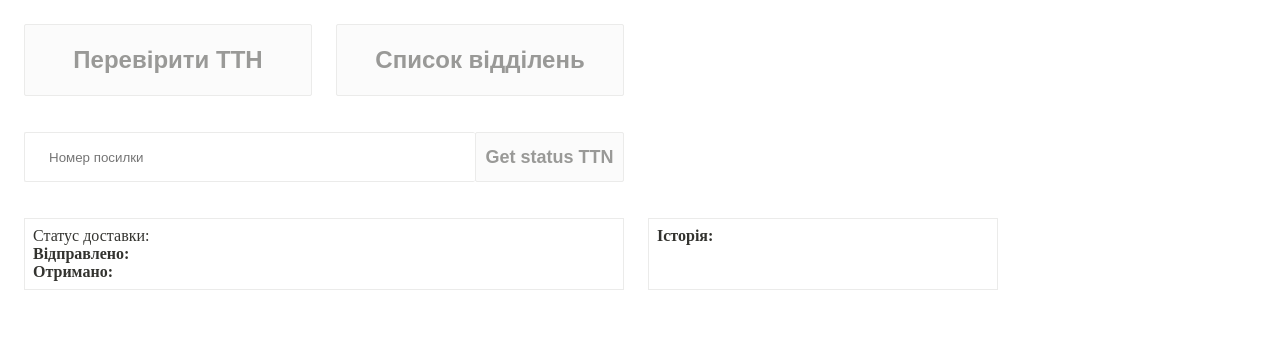
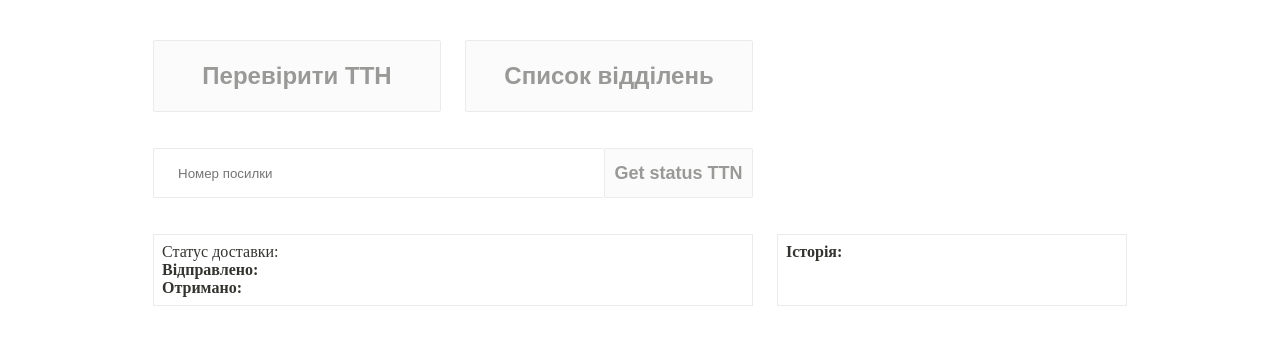
Before and after one commit to yatochkaaa/new-mail-app, a React (Create React App) app: page / in a window 1280 px wide. Shown: the top 344 px of the page. Built offline with nearby package versions, Linux system fonts and the light colour scheme.

Commit message:
track page breakpoint styles

```diff
--- a/src/App.tsx
+++ b/src/App.tsx
@@ -10,6 +10,7 @@ const App: React.FC = () => {
 
   return (
     <div className='app'>
+      <div className='app__wrapper'>
         <Navigation
           setNavigation={setNavigation}
         />
@@ -19,6 +20,7 @@ const App: React.FC = () => {
           : <WarehouseList />
         }
       </div>
+    </div>
   )
 }
 
--- a/src/styles/_mixins.scss
+++ b/src/styles/_mixins.scss
@@ -1,5 +1,11 @@
 @mixin onMediumDesktop {
   @media (max-width: 1024px) {
+    @content;
+  }
+}
+
+@mixin onTablet {
+  @media (max-width: 768px) {
     @content;
   }
 }
--- a/src/styles/app.scss
+++ b/src/styles/app.scss
@@ -1,5 +1,8 @@
 .app {
-  margin: 24px;
+  display: flex;
+  flex-direction: column;
+  align-items: center;
+  margin: 40px 40px 0;
   font-size: 16px;
   font-weight: 400;
   color: $font-color;
@@ -7,4 +10,14 @@
   @include onPhone {
     margin: 12px;
   }
+
+  &__wrapper {
+    @include onMediumDesktop {
+      width: $main-content-width;
+    }
+
+    @include onTablet {
+      width: auto;
+    }
+  }
 }
--- a/src/styles/track.scss
+++ b/src/styles/track.scss
@@ -42,7 +42,7 @@
       margin-right: 0;
       margin-bottom: 12px;
       max-width: $main-content-width;
-      width: auto;
+      width:auto;
     }
   }
 
```
Lines whose indentation alone changed are shown as unchanged.
